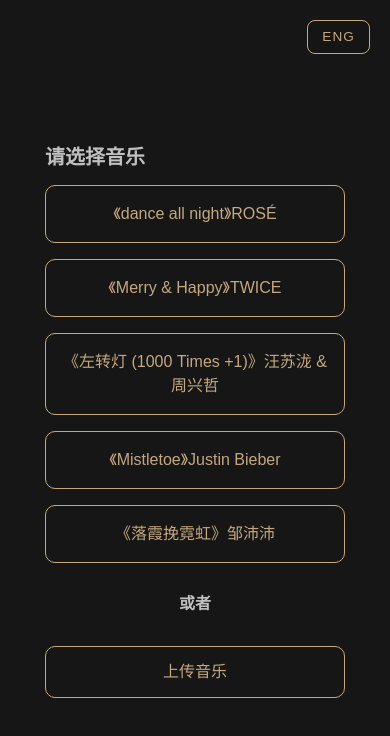
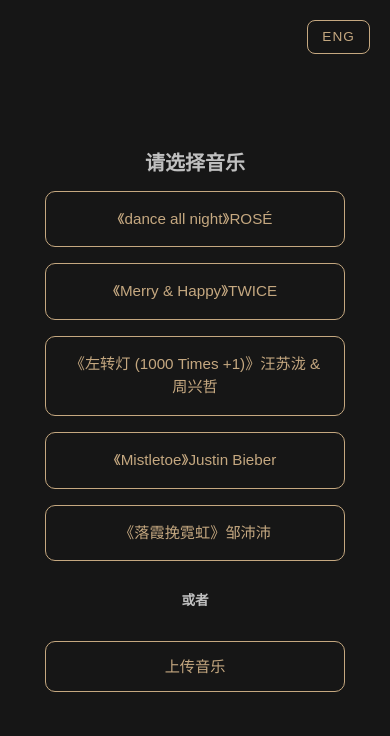
Before and after one commit to britneylu/christmas-tree, a plain HTML site: page index.html in a window 390 px wide. Drawn offline with Linux system fonts and the light colour scheme.

Commit message:
mobile update

```diff
--- a/index.html
+++ b/index.html
@@ -4,6 +4,7 @@
     <title>音乐圣诞树</title>
 
     <link rel="stylesheet" href="./static/css/style.css">
+    <meta name="viewport" content="width=device-width, initial-scale=1, viewport-fit=cover">
 
     <style>
         * {
--- a/static/css/style.css
+++ b/static/css/style.css
@@ -230,11 +230,6 @@ legend {
     white-space: normal;
 }
 
-/* 进度条 */
-progress {
-    /* 空规则 */
-}
-
 /* 文本区域 */
 textarea {
     overflow: auto;
@@ -281,5 +276,45 @@ template {
     display: none;
 }
 
-/* 源映射注释 */
-/*# sourceMappingURL=normalize.min.css.map */
+@media (max-width: 480px) {
+    html {
+        -webkit-text-size-adjust: 100%;
+        text-size-adjust: 100%;
+    }
+
+    body {
+        font-size: 12px;
+    }
+
+    .btn,
+    label {
+        width: 90vw;
+        max-width: 360px;
+        padding: 14px;
+        font-size: 0.95rem;
+    }
+
+    .title {
+        font-size: 1.1rem;
+        margin-bottom: 12px;
+        text-align: center;
+    }
+
+    .text-loading {
+        font-size: clamp(0.95rem, 4vw, 2rem);
+        line-height: 1.4;
+        text-align: center;
+        padding: 0 16px;
+    }
+
+    ul {
+        display: flex;
+        flex-direction: column;
+        align-items: center;
+    }
+
+    .separator {
+        width: auto;
+        font-size: 0.85rem;
+    }
+}
```
Also changed, not shown: index-en.html (+1 -0 lines).
